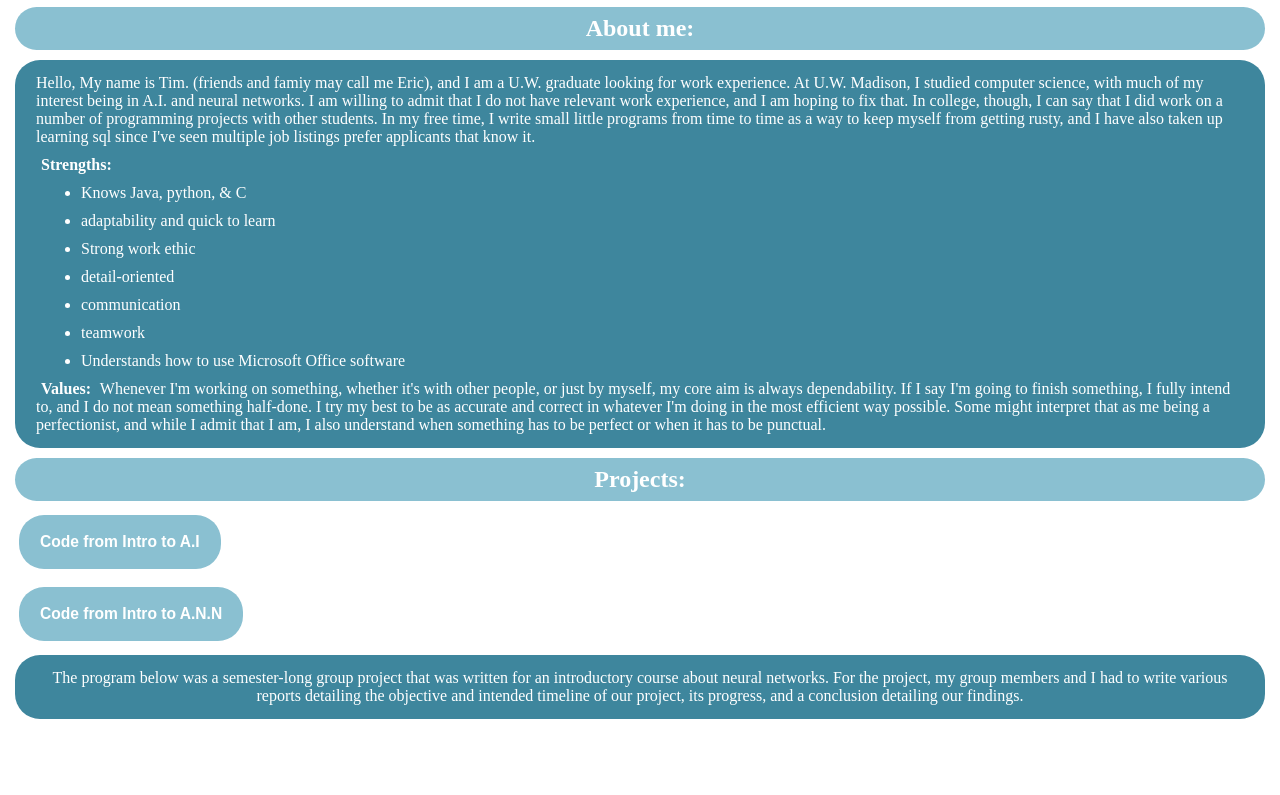
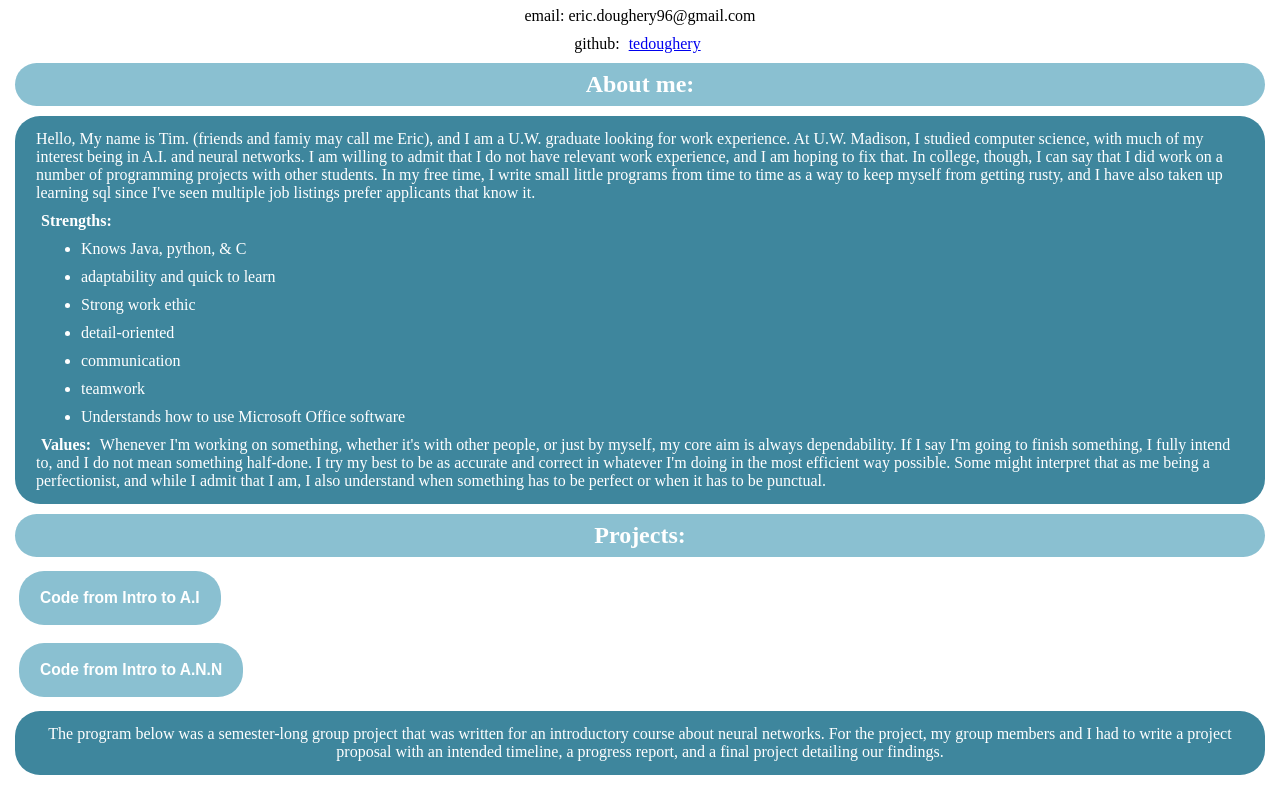
Before and after one commit to Sl33per/Sl33per.github.io, a plain HTML site: page index.html in a window 1280 px wide. Both pictures are taken after a click on the button "Code from Intro to A.N.N". Shown: the part 60-855 px from the top of the page. Before the commit the page ends 800 px from the top, so only its background shows below. Drawn offline with Linux system fonts and the light colour scheme.

Commit message:
Removed "Probability" project & added contact details
Also refined ANN project description

```diff
--- a/index.html
+++ b/index.html
@@ -17,8 +17,10 @@
 	</head>
 	<body>
 		<h1>Tim. Eric Doughery</h1>
-		<!--email & github-->
-
+		<div id="contact">
+			<p>email: eric.doughery96@gmail.com</p>
+			<p>github: <a href="https://github.com/tedoughery" target="_blank">tedoughery</a></p>
+		</div>
 
 		<h2>About me:</h2>
 		<div id="aboutMe"><p>
@@ -56,10 +58,6 @@
 				</thead>
 				<tbody>
 					<tr>
-						<td>Probability</td>
-						<td><p>A classifier with a given corpus that predicts whether a document was written in 2016 or 2020.</p></td>
-					</tr>
-					<tr>
 						<td>PCA</td>
 						<td><p>A facial analysis program using principal component analysis.</p></td>
 					</tr>
@@ -91,9 +89,8 @@
 		<div><button id ="annButton" onclick="showContent('annContent')"><h3>Code from Intro to A.N.N</h3></button></div>
 		<div id="annContent">
 			<p>The program below was a semester-long group project that was written for an introductory course
-				about neural networks. For the project, my group members and I had to write various reports detailing
-				the objective and intended timeline of our project, its progress, and a conclusion detailing our
-				findings.</p>
+				about neural networks. For the project, my group members and I had to write a project proposal with an intended timeline, a progress report,
+				and a final project detailing our findings.</p>
 		</div>
 
 	</body>
--- a/styles.css
+++ b/styles.css
@@ -15,6 +15,10 @@ h2 {
 	border:none;
 	border-radius:25px;
 	padding:8px;
+}
+
+#contact {
+	text-align:center;
 }
 
 #aboutMe, #aiContent, #annContent {
```
